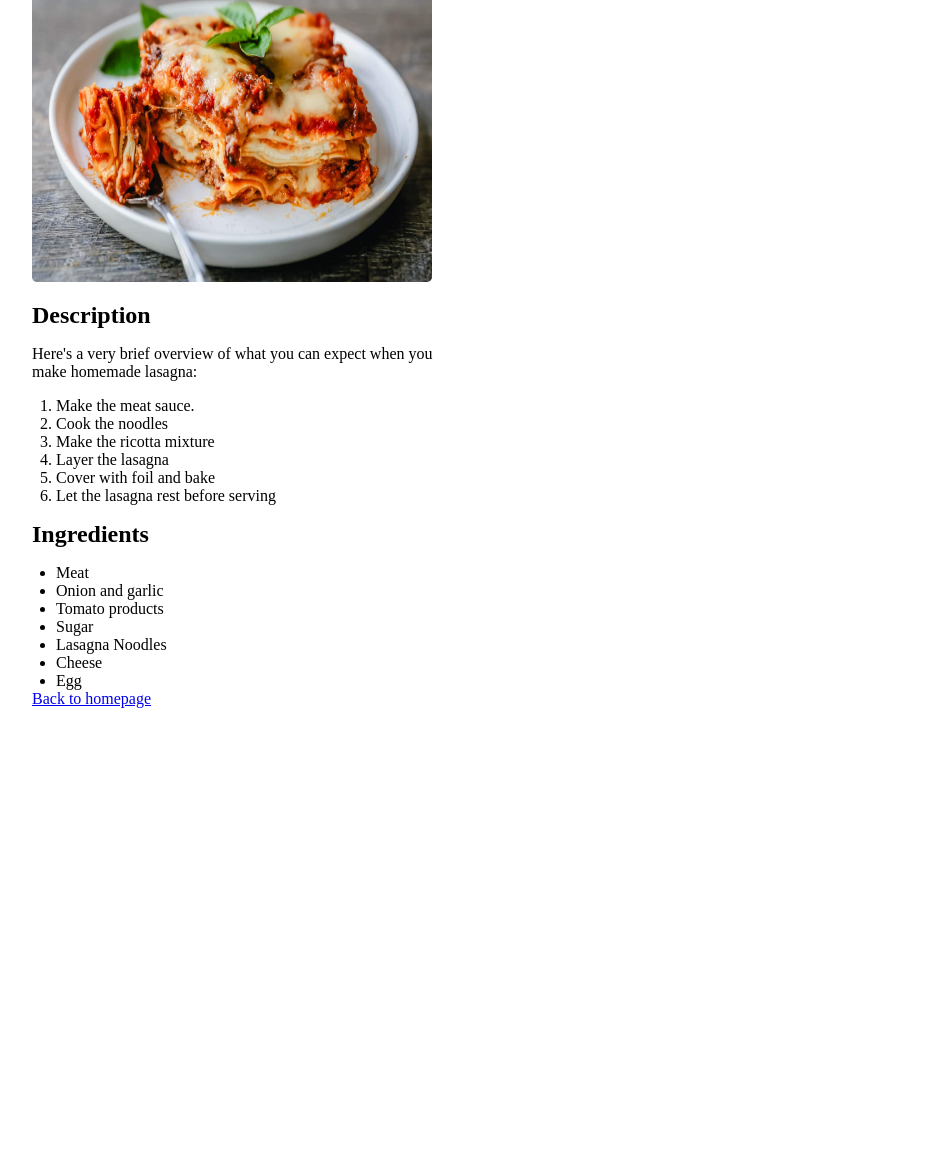
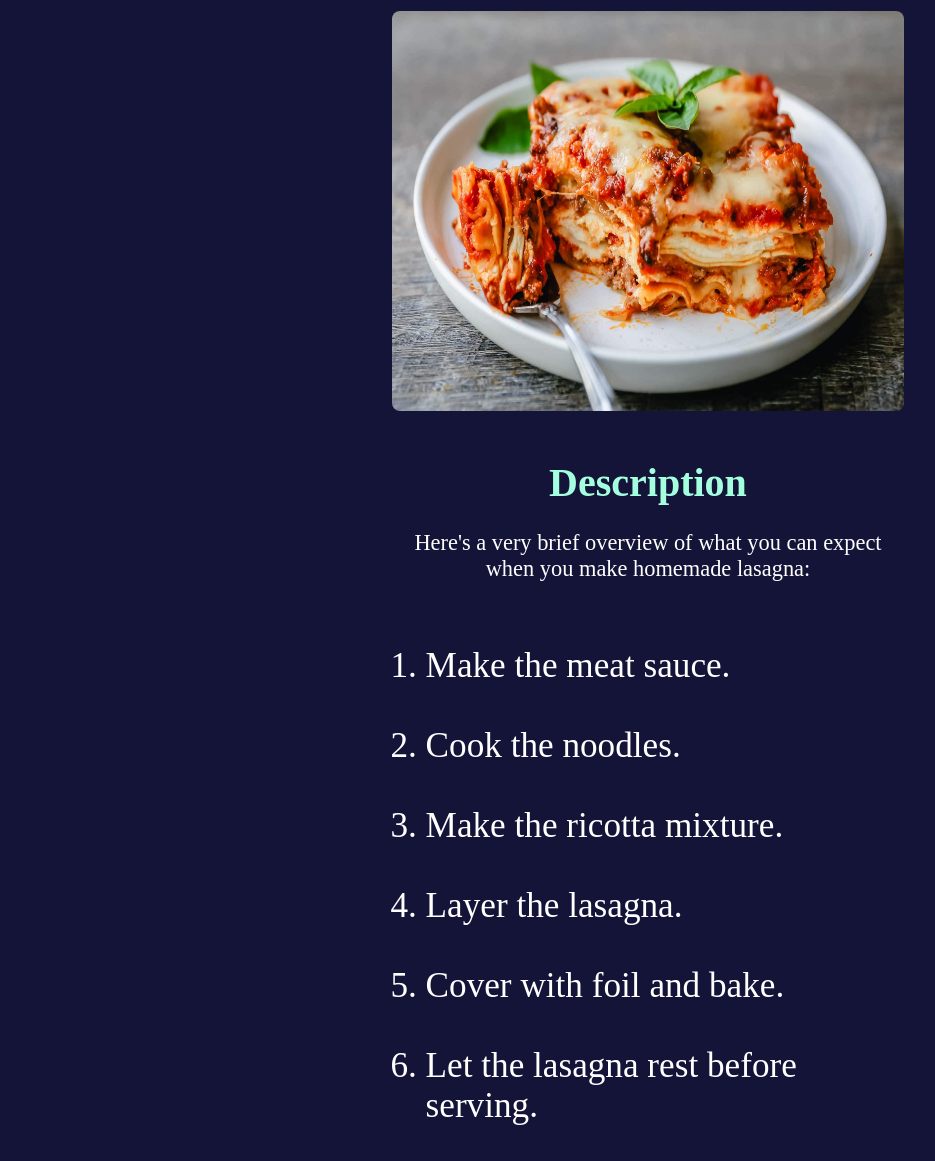
Before and after one commit to Koularis/odin-recipes, a plain HTML site: page recipes/lasagna.html in a window 1280 px wide. Shown: the part 112-1273 px from the top of the page, without its empty margins (16-951 px from the left). Before the commit the page ends 820 px from the top, so only its background shows below. Drawn offline with Linux system fonts and the light colour scheme.

Commit message:
style: :art: Add CSS
Added some more css to make the pages more appealing.

```diff
--- a/recipes/lasagna.html
+++ b/recipes/lasagna.html
@@ -8,20 +8,24 @@
     <link rel="stylesheet" href="../styles.css">
 </head>
 <body>
+    <article class="main">
         <h1>Lasagna</h1>
         <img src="../images/Lasagna.jpg" alt="Lasagna">
         <h2>Description</h2>
         <p>Here's a very brief overview of what you can expect when you make homemade lasagna:</p>
-    <ol>
+        <section class="list-container">
+            <ol id="small">
                 <li>Make the meat sauce.</li>
-        <li>Cook the noodles</li>
-        <li>Make the ricotta mixture</li>
-        <li>Layer the lasagna</li>
-        <li>Cover with foil and bake</li>
-        <li>Let the lasagna rest before serving</li>
+                <li>Cook the noodles.</li>
+                <li>Make the ricotta mixture.</li>
+                <li>Layer the lasagna.</li>
+                <li>Cover with foil and bake.</li>
+                <li>Let the lasagna rest before serving.</li>
             </ol>
+        </section>
         <h2>Ingredients</h2>
-    <ul>
+        <section class="list-container">
+            <ul id="small">
                 <li>Meat</li>
                 <li>Onion and garlic</li>
                 <li>Tomato products</li>
@@ -30,6 +34,8 @@
                 <li>Cheese</li>
                 <li>Egg</li>
             </ul>
-    <a  href="../index.html">Back to homepage</a>
+        </section>
+    </article>
+    <p class="back"><a  href="../index.html">Back to homepage</a></p>
 </body>
 </html>
--- a/styles.css
+++ b/styles.css
@@ -7,27 +7,112 @@
 
 body{
     margin-left: 3rem;
+    background-color: rgb(20, 20, 56);
+    color:white;
+    text-align: center;
 }
 
 li{
     margin-left: 1.5rem;
 }
 
-p{
-    margin:1rem 0;
-    width:35%;
-}
 
 h2{
-    margin:1rem 0;
+    margin-top: 3rem;
 }
 
 img{
-    width: 25rem;
-    height: 20rem;
-    border-radius: 0.3rem;
+    width: 32rem;
+    height: 25rem;
+    border-radius: 0.5rem;
+    margin:2rem auto;
+    display:block;
 }
 
-h1{
-    font-size: 4rem;
+
+.main > h1{
+    font-size: 5rem;
 }
+
+.main > p{
+    display: block;
+    margin: 1.5rem auto;
+    font-size: 1.4rem;
+    width:40%;
+}
+
+
+ul,ol{
+    display: inline-block;
+    border: white solid 0.3rem;
+    padding:2.5rem 3.5rem;
+    margin:7rem auto;
+    border-radius: 1.2rem;
+}
+
+ol{
+    width:40%;
+    text-align: center;
+    margin:1rem auto 150rem auto;
+    padding:0 ;
+}
+
+
+h2{
+    font-size:2.5rem;
+    margin-top:1.5rem auto 0rem auto;
+    color:rgb(164, 255, 223);
+}
+
+li{
+    font-size: 2.5rem;
+    color:white;
+    margin-top:3rem;
+}
+
+li:first-child{
+    margin-top:0;
+}
+
+a{
+    text-decoration: none;
+    display: inline-block;
+}
+
+li  a:hover,a:hover{
+    transform: scale(1.02);
+    color:rgb(41, 143, 107);
+}
+
+li > a:visited{
+    color:white;
+}
+
+li > a:hover,a:hover{
+    transform: scale(1.02);
+    color:rgb(41, 143, 107);
+}
+
+
+#small{
+    border:none;
+    display: inline-block;
+    /* list-style-type: none; */
+    text-align: left;
+    margin:0 auto 2rem auto;
+    padding:0;
+}
+
+#small > li{
+    font-size: 2.2rem;
+    margin-top: 2.5rem;
+}
+
+.back{
+    margin:3rem 0 2rem 1rem;
+    float:left;
+}
+
+.back > a{
+    color:rgb(164, 255, 223);
+}
```
Also changed, not shown: index.html (+10 -6 lines), recipes/bread.html (+6 -3 lines), recipes/pizza.html (+6 -2 lines). Lines whose indentation alone changed are shown as unchanged.
